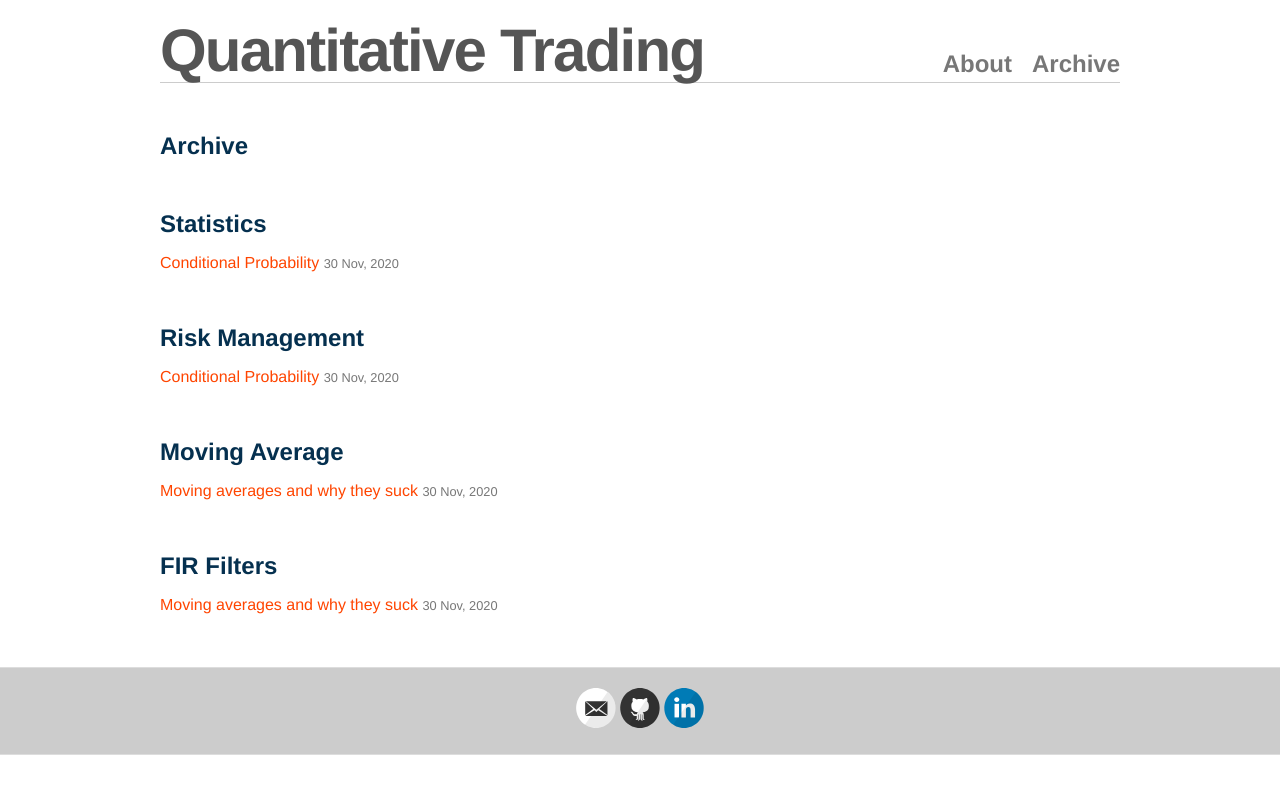
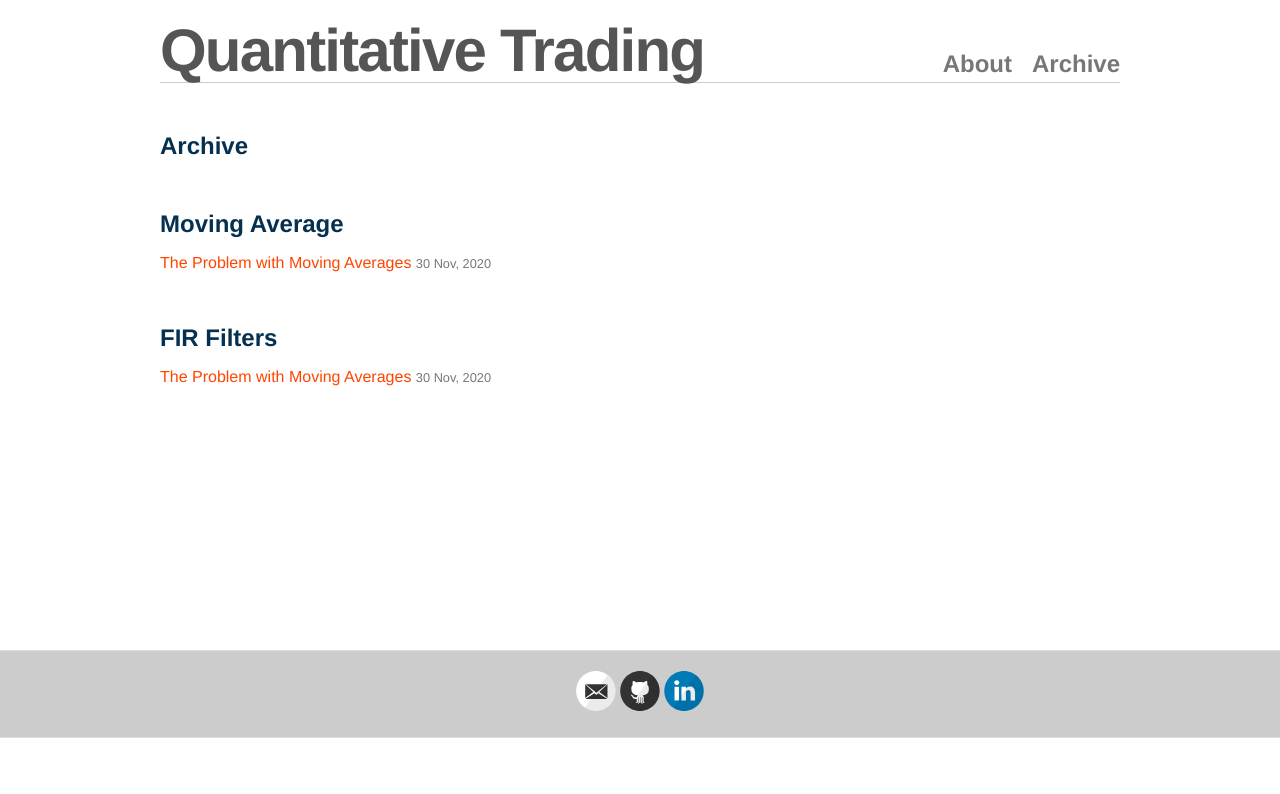
Before and after one commit to MarkRBest/markrbest.github.io, a Jekyll site: the page built from archive.html, in a window 1280 px wide. Shown: the top 794 px of the page. Built offline with Jekyll 4.4.1, drawn with Linux system fonts in a browser that asks for light colours; nearby versions of some CDN libraries; some of the changed lines change nothing that is shown.

Commit message:
add moving average article

```diff
--- a/_layouts/default.html
+++ b/_layouts/default.html
@@ -25,6 +25,8 @@
       <script src="http://html5shiv.googlecode.com/svn/trunk/html5.js"></script>
     <![endif]-->
 
+    <script type="text/javascript" src="http://cdn.mathjax.org/mathjax/latest/MathJax.js?config=TeX-AMS-MML_HTMLorMML"></script>
+
     <link rel="stylesheet" type="text/css" href="{{ site.baseurl }}/style.css" />
     <link rel="stylesheet" href="https://maxcdn.bootstrapcdn.com/font-awesome/4.2.0/css/font-awesome.min.css">
     <link rel="alternate" type="application/rss+xml" title="{{ site.name }} - {{ site.description }}" href="{{ site.baseurl }}/feed.xml" />
--- a/_posts/2020-11-30-cprob-accounts.md
+++ /dev/null
@@ -1,8 +0,0 @@
----
-layout: post
-title:  Conditional Probability
-category:
-- Statistics
-- Risk Management
----
-adasd
--- a/_posts/2020-11-30-moving-averages-and-why-they-suck.md
+++ /dev/null
@@ -1,9 +0,0 @@
----
-layout: post
-title:  Moving averages and why they suck
-category:
-- Moving Average
-- FIR Filters
----
-
-khjksbdfkhjbsd
--- /dev/null
+++ b/_posts/2020-11-30-problem-with-moving-averages.md
@@ -0,0 +1,68 @@
+---
+layout: post
+title:  The Problem with Moving Averages
+category:
+- Moving Average
+- FIR Filters
+---
+
+## Intro
+
+Moving averages are so prolific that even amongst price action traders the only indicator they will use include in their charts.
+Many other indicators such as MACDs use moving averages and moving averages of differences in moving averages.
+Even with its extensive usage there is one major draw back which is that of lag. Even thought its commonly known that moving averages lag there is little discussion of how lag is calculated, it's implications and how it can be compensated for.
+
+There are 3 types of common moving averages used in trading software.
+
+* Simple moving averages (SMA)
+* Weighted moving averages (WMA)
+* Exponential moving averages (EMA)
+
+The first two are forms of fixed impulse response (FIR) filter. A FIR is a filter in which the weights associated with each past observation are finite.
+In the case of a 4 SMA the weights are simply [0.25, 0.25, 0.25, 0.25] the moving average is then just price most recent sum(prices * weights). In fact the SMA is a special case of the WMA in that the weights are uniform.
+The ema is a form of infinite impulse response (IIR) filter meaning there is not a fixed number of weights, so the time dependence on the past is infinite although old observations have infinitesimal weights.
+
+## Issue
+
+The main criticism of moving averages is that they are lagged meaning you are not observing the current average but that of old lagged data.
+This is a particular problem with moving average cross over strategies since the amount of lag is a function of the weights.
+Since an SMA is a form of FIR filter this makes computing the amount of lag simple. The lag is calculated as the point at which 50% of the weight of the filter is held.
+This also explains why EMAs are said to have less lag than SMAs since a larger proportion of the weight is closer to the most recent observation.
+In the case of the 4 SMA the lag is 2 steps. This is much easier to see in visual form.
+
+![Moveing averages](/assets/2020-11-30/eur_usd_fir_analysis.png)
+
+The top left chart is the standard SMA you would expect to see in tradeview of meta trader.
+The bottom left chart is the same 256 sma shifted back 128 steps. It's possible to see the moving average is a perfect fit for the data.
+The two right plots are the residuals of the price and the moving average. It can be seen that the bottom right plot is far more stationary which has positive benefits when trading.
+
+The reason this is important in the case of cross over strategies is that the lag between a 200 SMA and 50 SMA are totally different.
+What should be compared it the shifted version since these are actually "in phase". The issue is the missing data means that by the time the cross over is confirmed the trader is likely too late.
+There are various zero lag moving averages that try to compensate for this issue but I will leave those for a different post.
+
+![Moveing averages](/assets/2020-11-30/unshifted_btc.png)
+
+When the moving averages are shifted it can be seen that the mean reversion of the different moving averages. The main issue is that due to the lag we do not know the current value of the indicator.
+This is a job for a forecasting model, but the lag gives us the amount time ahead the model is needs to fill in.
+
+![Moveing averages](/assets/2020-11-30/shifted_btc.png)
+
+## Trading
+
+So is it possible to trade a moving average? Given the price reverts to the moving average would it be possible to place that bet?
+Yes and this is why it is useful to know about the link between moving averages and FIR filters.
+Let's say we have a forecast for the SMA(4) in 4 steps time and it is above the current price.
+To trade this mean reversion it would be as simple as buying 4 contracts at the current price and then sell 1 contract per time step for the next 4 time steps.
+This strategy would have the payoff equivalent to
+
+$$ pnl = SMA(4)_{t+4} - price_t $$
+
+It should also be noted that
+
+$$ SMA(8)_t = \frac{SMA(4)_{t} + SMA(4)_{t+4}}{2} $$
+
+thus
+
+$$ SMA(4)_{t+4} = 2 * SMA(8)_t - SMA(4)_{t} $$
+
+So there is an explicit relationship between moving averages of different window length but importantly only once they are phase corrected.
```
Also changed, not shown: assets/2020-11-30/eur_usd_fir_analysis.png (added), assets/2020-11-30/shifted_btc.png (added), assets/2020-11-30/unshifted_btc.png (added).
